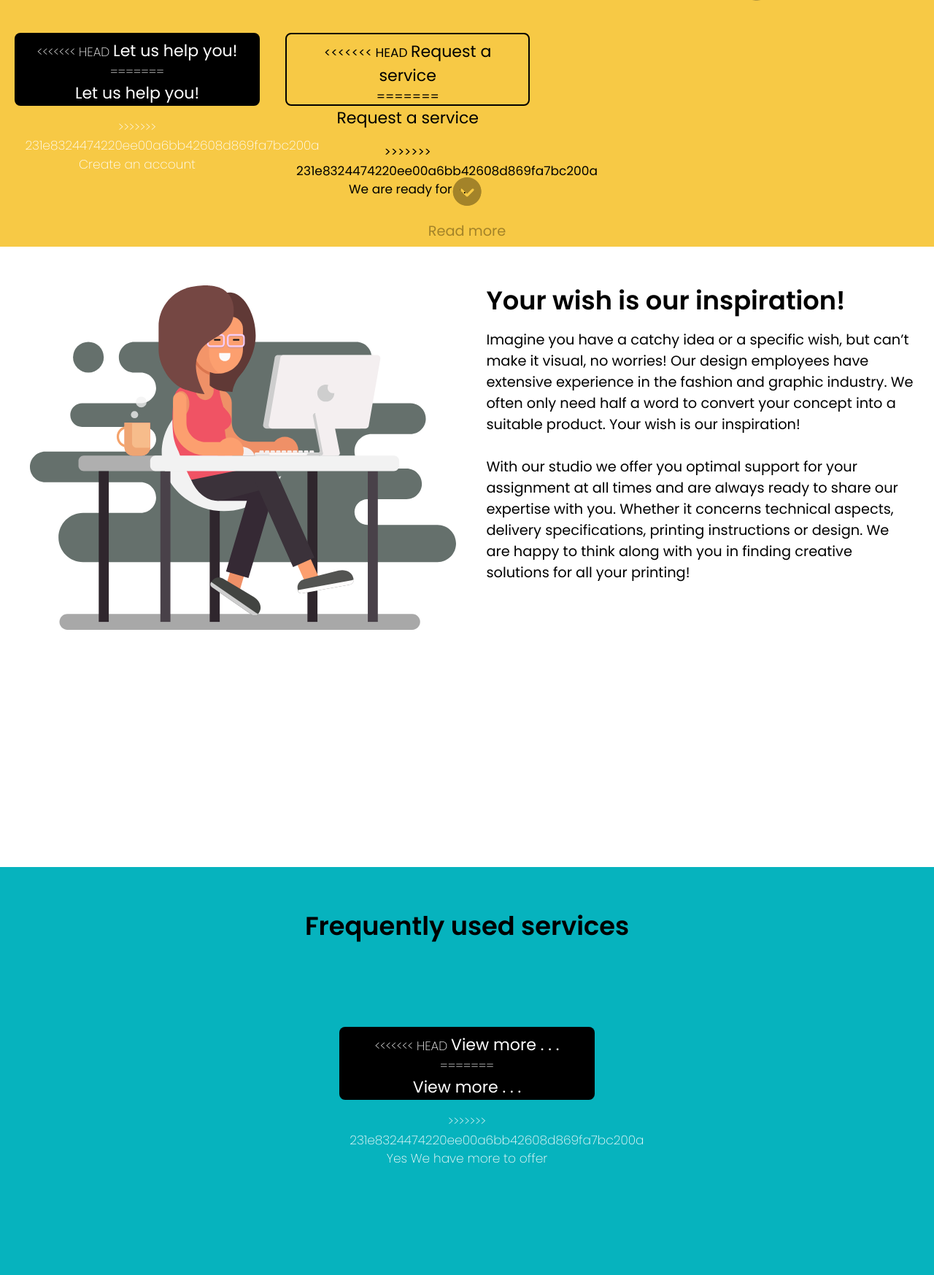
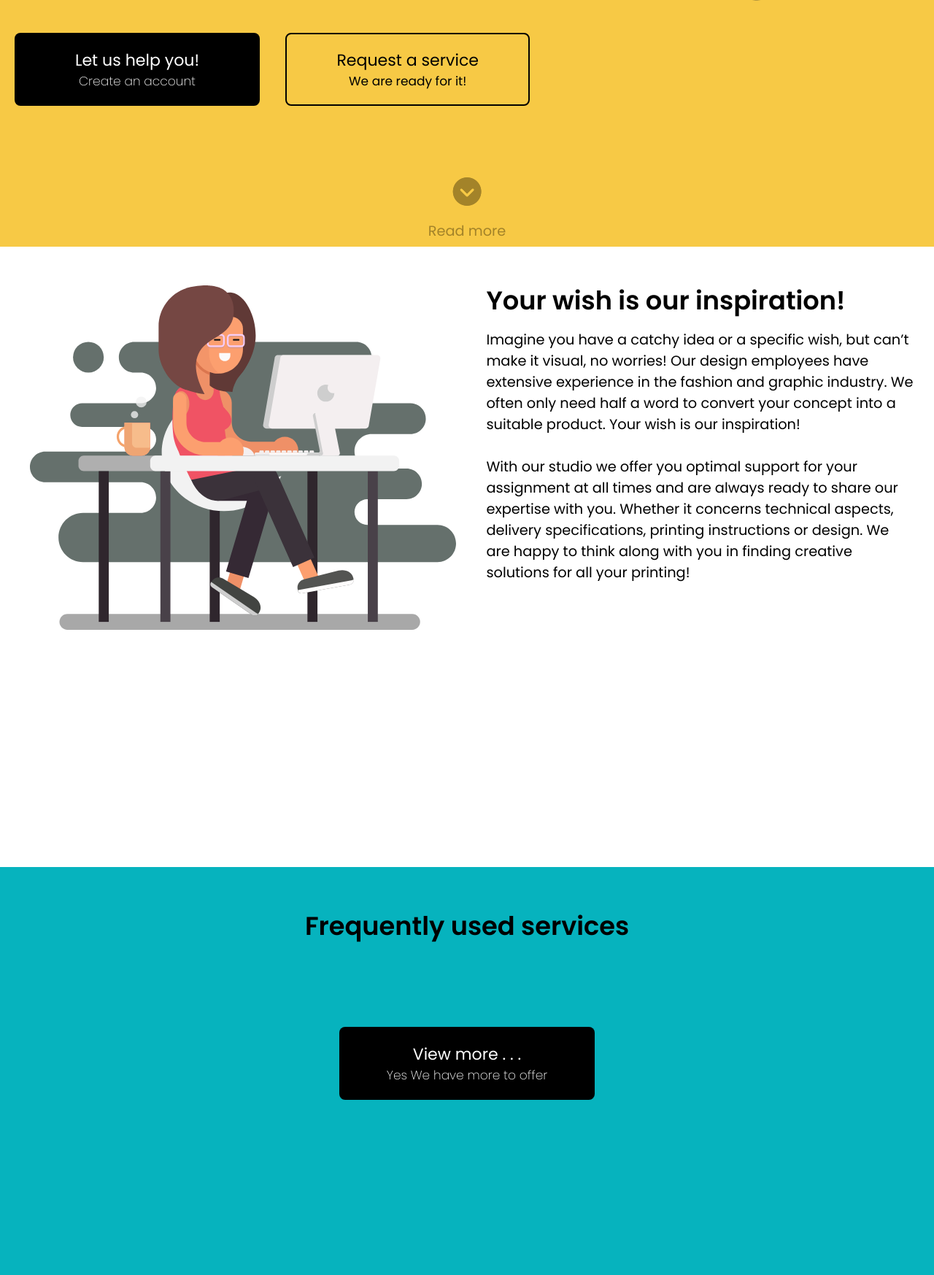
Before and after one commit to D1ang/Silkscreenservice, a Django app: template home/templates/home/index.html in a window 1280 px wide. Shown: the part 462-2209 px from the top of the page at 73% size. Run offline with Django 3.2, Linux system fonts and the light colour scheme; the template is opened without the code that fills it, so the values that code supplies are empty; parts of the project's set-up code (start-up, migrations or seed data) failed here and were passed over; some libraries are stand-ins or nearby versions.

Commit message:
Bugfix: GitHub sync error

```diff
--- a/home/templates/home/index.html
+++ b/home/templates/home/index.html
@@ -20,11 +20,7 @@
         <div class="row justify-content-center">
           <div class="col-lg-6 col-sm-8 px-3">
             <button type="button" class="btn btn-black" onclick="window.location.href = '{% url 'account_signup' %}';">
-<<<<<<< HEAD
               <span class="btn-black-title">Let us help you!</span><br>
-=======
-              <p class="btn-black-title">Let us help you!</p>
->>>>>>> 231e8324474220ee00a6bb42608d869fa7bc200a
               {% if user.is_authenticated %}
                 <span>Enter your personal space</span>
               {% else %}
@@ -34,11 +30,7 @@
           </div>
           <div class="col-lg-6 col-sm-8 px-3">
             <button type="button" class="btn btn-black-outline" onclick="window.location.href = '{% url 'orders:services' %}';">
-<<<<<<< HEAD
               <span class="btn-black-title">Request a service</span><br>
-=======
-              <p class="btn-black-title">Request a service</p>
->>>>>>> 231e8324474220ee00a6bb42608d869fa7bc200a
               <span>We are ready for it!</span>
             </button>
           </div>
@@ -132,11 +124,7 @@
     <div class="row justify-content-center">
       <div class="col-lg-4 col-md-4 col-sm-12 pb-5">
         <button type="button" class="btn btn-black" onclick="window.location.href = '{% url 'orders:services' %}';">
-<<<<<<< HEAD
           <span class="btn-black-title">View more . . .</span><br>
-=======
-          <p class="btn-black-title">View more . . .</p>
->>>>>>> 231e8324474220ee00a6bb42608d869fa7bc200a
           <span>Yes We have more to offer</span>
         </button>
       </div>
```
